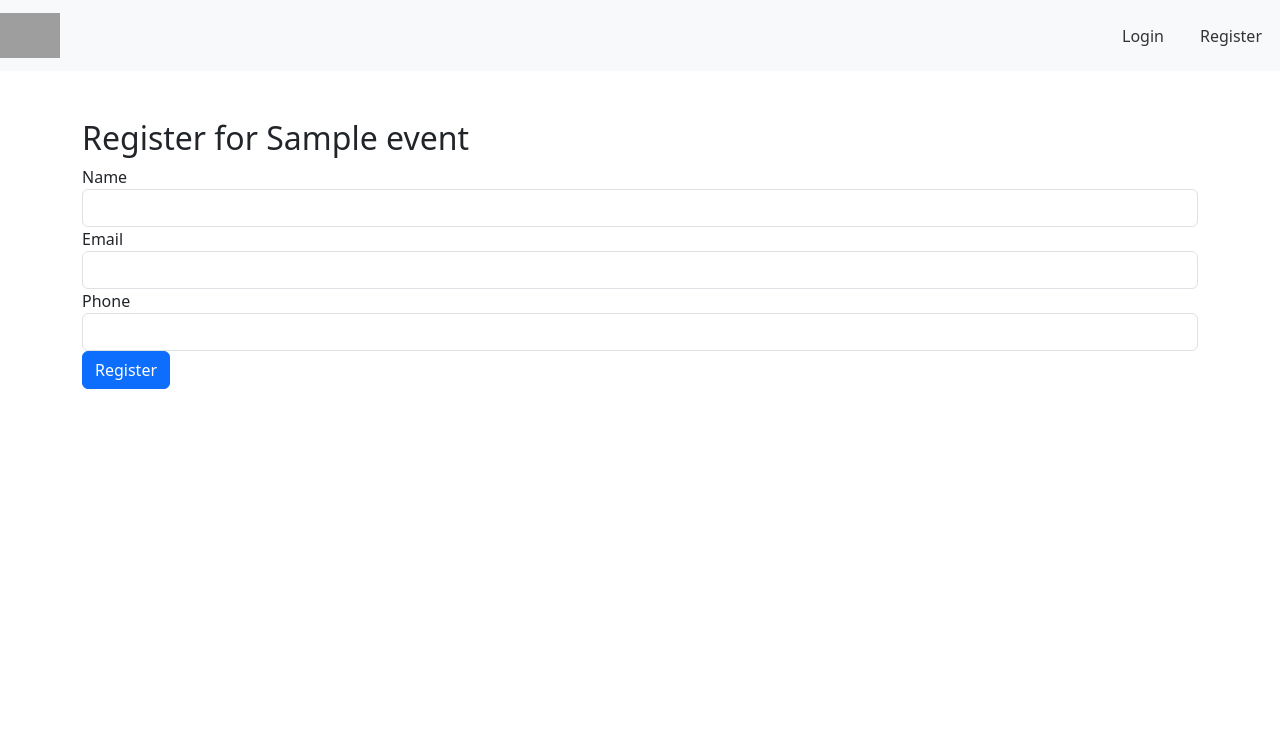
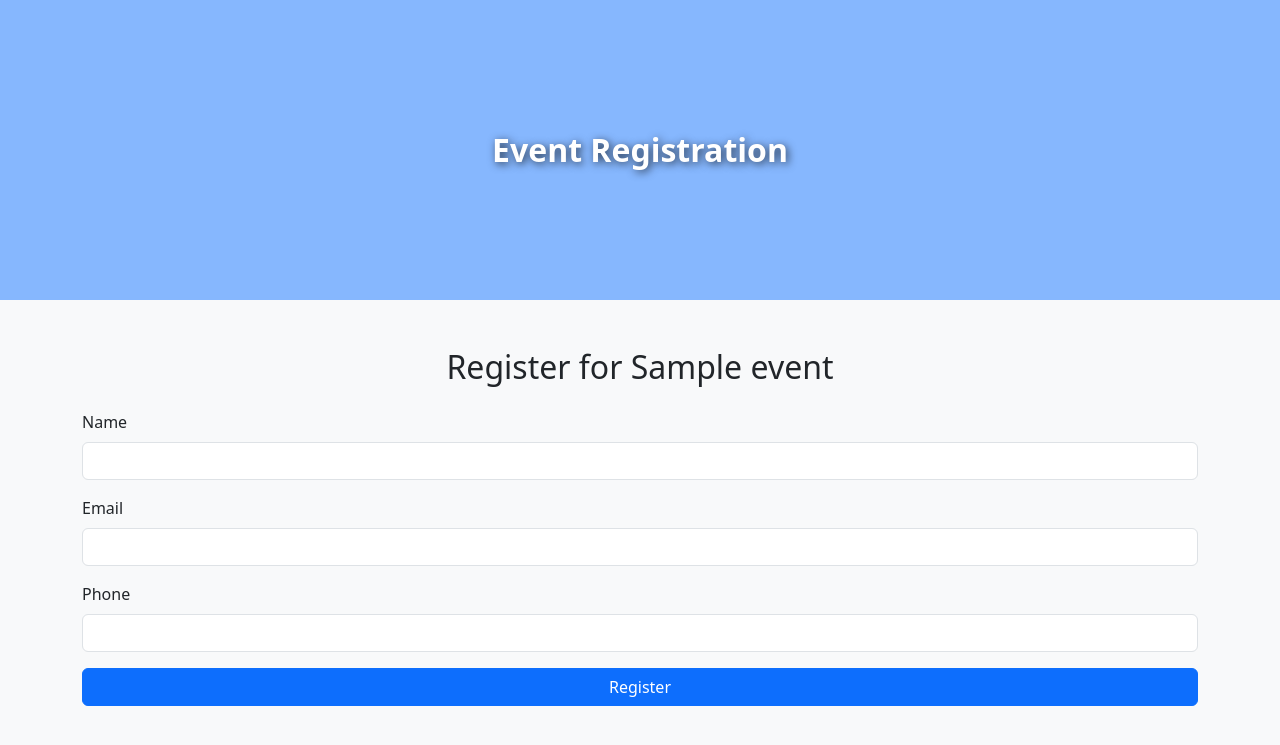
Before and after one commit to abdullahmamunn/mvc-architecture-oop-event-manage, a PHP site: page /events/1/register in a window 1280 px wide. Shown: the top 745 px of the page. Run offline with PHP 8.4, Linux system fonts and the light colour scheme; tables that the repository leaves empty hold one stand-in row (values such as "Sample post"); data that the repository does not hold is empty; some libraries are stand-ins or nearby versions; grey boxes are pictures that could not be loaded.

```diff
--- a/app/Controllers/AttendeeController.php
+++ b/app/Controllers/AttendeeController.php
@@ -83,7 +83,7 @@ class AttendeeController
 
           if ($attendee->registerAttendee($data)) {
             header('Content-Type: application/json');
-          echo json_encode(['success' => true]);
+            echo json_encode(['success' => true, 'name' => $data['name']]);
             return;
           } else {
             header('Content-Type: application/json');
--- a/app/Core/bootstrap.php
+++ b/app/Core/bootstrap.php
@@ -1,5 +1,13 @@
 <?php
+
+use Dotenv\Dotenv;
+
 // Start the session globally if it's not started
 if (session_status() === PHP_SESSION_NONE) {
     session_start();
 }
+
+
+
+$dotenv = Dotenv::createImmutable(__DIR__ . '/../../');
+$dotenv->load();
--- a/app/Models/Event.php
+++ b/app/Models/Event.php
@@ -108,4 +108,24 @@ class Event extends BaseModel
         return $stmt->fetchColumn();
     }
 
+    public function getEventAttendees($eventId)
+    {
+        $query = "SELECT e.name AS event_name,
+                         e.id, e.description, e.date, e.time, e.location, e.max_capacity,
+                         a.name AS attendee_name, a.email, a.phone, a.registered_at,
+                         u.name AS organizer_name
+                  FROM events e
+                  LEFT JOIN attendees a ON a.event_id = e.id
+                  JOIN users u ON e.user_id = u.id
+                  WHERE e.id = :event_id"; // Ensure to use e.id for the event filter
+
+        $stmt = $this->db->getConnection()->prepare($query);
+        $stmt->bindParam(':event_id', $eventId, \PDO::PARAM_INT);
+        $stmt->execute();
+
+        return $stmt->fetchAll(\PDO::FETCH_ASSOC);
+    }
+
+
+
 }
--- a/app/Views/attendees/register.php
+++ b/app/Views/attendees/register.php
@@ -1,80 +1,134 @@
-<?php
-
-use App\Core\Auth; ?>
 <!DOCTYPE html>
 <html lang="en">
 
 <head>
   <meta charset="UTF-8">
-    <meta name="viewport" content="width=device-width, initial-scale=1.0">
-    <title>Register for Event</title>
-    <link rel="stylesheet" href="https://cdn.jsdelivr.net/npm/bootstrap@5.3.0/dist/css/bootstrap.min.css">
-    <script src="https://code.jquery.com/jquery-3.6.0.min.js"></script>
+  <meta name="viewport" content="width=device-width, initial-scale=1">
+  <title>Event Registration</title>
+  <link href="https://cdn.jsdelivr.net/npm/bootstrap@5.3.2/dist/css/bootstrap.min.css" rel="stylesheet">
+  <style>
+    body {
+      background-color: #f8f9fa;
+    }
 
+    .event-banner {
+      background-color: #86b7fe;
+      background-size: cover;
+      height: 300px;
+      display: flex;
+      align-items: center;
+      justify-content: center;
+      color: white;
+      font-size: 2rem;
+      font-weight: bold;
+      text-shadow: 2px 2px 8px rgba(0, 0, 0, 0.7);
+    }
+  </style>
 </head>
 
 <body>
-<?php include __DIR__ . '/../templates/header.php';  ?>
-    <div class="container mt-5">
-        <div id="registrationForm">
-            <h2>Register for <?= htmlspecialchars($eventDetails['name']); ?></h2>
-            <?php if (!empty($error)): ?>
-                <div class="alert alert-danger"><?= htmlspecialchars($error); ?></div>
-            <?php endif; ?>
-
-            <form id="eventRegistrationForm">
-                <input type="hidden" id="event_id" name="event_id" value="<?= $eventId; ?>">
-                <div class="form-group">
-                    <label for="name">Name</label>
-                    <input type="text" id="name" name="name" class="form-control">
+  <!-- Event Banner -->
+  <div class="event-banner text-center">
+    Event Registration
   </div>
 
-                <div class="form-group">
-                    <label for="email">Email</label>
-                    <input type="email" id="email" name="email" class="form-control">
+  <!-- Registration Form -->
+  <div class="container mt-5">
+    <h2 class="text-center mb-4">Register for <?= htmlspecialchars($eventDetails['name']); ?></h2>
+    <div class="alert alert-danger" id="generalError" style="display: none;"></div>
+    <form id="registrationForm">
+      <input type="hidden" name="event_id" value="<?= $eventId ?>">
+
+      <div class="mb-3">
+        <label for="name" class="form-label">Name</label>
+        <input type="text" class="form-control" id="name" name="name">
+        <div class="invalid-feedback" id="nameError"></div>
       </div>
 
-                <div class="form-group">
-                    <label for="phone">Phone</label>
-                    <input type="text" id="phone" name="phone" class="form-control">
+      <div class="mb-3">
+        <label for="email" class="form-label">Email</label>
+        <input type="email" class="form-control" id="email" name="email">
+        <div class="invalid-feedback" id="emailError"></div>
       </div>
 
-                <button type="submit" class="btn btn-primary">Register</button>
-            </form>
-            <div id="registrationMessage" style="margin-top: 10px;"></div>
-
+      <div class="mb-3">
+        <label for="phone" class="form-label">Phone</label>
+        <input type="text" class="form-control" id="phone" name="phone">
+        <div class="invalid-feedback" id="phoneError"></div>
       </div>
 
+      <button type="submit" class="btn btn-primary w-100">Register</button>
+    </form>
   </div>
+
+  <!-- Success Modal -->
+  <div class="modal fade" id="successModal" tabindex="-1" aria-labelledby="successModalLabel" aria-hidden="true">
+    <div class="modal-dialog">
+      <div class="modal-content">
+        <div class="modal-header">
+          <h5 class="modal-title" id="successModalLabel">Congratulations</h5>
+          <button type="button" class="btn-close" data-bs-dismiss="modal" aria-label="Close"></button>
+        </div>
+        <div class="modal-body">
+          <p id="successMessage"></p>
+        </div>
+        <div class="modal-footer">
+          <button type="button" class="btn btn-secondary" data-bs-dismiss="modal">Close</button>
+        </div>
+      </div>
+    </div>
+  </div>
+
+  <script src="https://cdn.jsdelivr.net/npm/bootstrap@5.3.2/dist/js/bootstrap.bundle.min.js"></script>
+  <script src="https://code.jquery.com/jquery-3.6.0.min.js"></script>
+
   <script>
     $(document).ready(function() {
-            $('#eventRegistrationForm').on('submit', function(e) {
-                e.preventDefault(); // Prevent the default form submission
+      $("#registrationForm").submit(function(event) {
+        event.preventDefault(); // Prevent the default form submission
 
-                const formData = $(this).serialize(); // Serialize form data
-                const messageDiv = $('#registrationMessage');
+        var formData = $(this).serialize(); // Get form data
 
+        // Clear any previous error messages
+        $(".invalid-feedback").text("").hide();
+        $(".form-control").removeClass('is-invalid');
+        $("#generalError").text("").hide(); // Clear general error message
+
+        // Send AJAX request
         $.ajax({
-                    url: '/attendees/store', // Backend route for storing attendees
+          url: '/attendees/store', // PHP script that processes the form
           type: 'POST',
           data: formData,
-                    dataType: 'json', // Expect JSON response
           success: function(response) {
             if (response.success) {
-                            messageDiv.html('<div class="alert alert-success">Registration successful!</div>');
-                            $('#eventRegistrationForm')[0].reset(); // Reset the form
+              // If registration is successful, show success message in the modal
+              $('#successMessage').text("Congratulations " + response.name + ", you have successfully registered for this event!");
+              $('#successModal').modal('show');
+              $('#registrationForm')[0].reset(); // Optionally reset the form
             } else {
-
-                            let errors = '<div class="alert alert-danger"><ul>';
-                            response.errors.forEach(error => {
-                                errors += `<li>${error}</li>`;
+              // If there are errors, display them in the form
+              if (response.errors) {
+                response.errors.forEach(function(error) {
+                  // Try to match error with form field
+                  if (error.includes('name')) {
+                    $('#nameError').text(error).show();
+                    $('#name').addClass('is-invalid');
+                  } else if (error.includes('email')) {
+                    $('#emailError').text(error).show();
+                    $('#email').addClass('is-invalid');
+                  } else if (error.includes('phone')) {
+                    $('#phoneError').text(error).show();
+                    $('#phone').addClass('is-invalid');
+                  } else {
+                    // If the error is a general message (like "The event is fully booked!"), display it
+                    $("#generalError").text(error).show();
+                  }
                 });
-                            errors += '</ul></div>';
-                            messageDiv.html(errors);
+              }
             }
           },
-                    error: function() {
-                        messageDiv.html('<div class="alert alert-danger">An error occurred. Please try again.</div>');
+          error: function(xhr, status, error) {
+            alert("An error occurred. Please try again.");
           }
         });
       });
--- a/app/Views/home.php
+++ b/app/Views/home.php
@@ -44,7 +44,9 @@
                             <td><?= htmlspecialchars($event['location']); ?></td>
                             <td><?= htmlspecialchars($event['max_capacity']); ?></td>
                             <td>
-                                <a href="/events/<?= $event['id']; ?>" class="btn btn-sm btn-primary">View</a>
+                                <a href="/event/details/<?= $event['id']; ?>" class="btn btn-sm btn-primary">View</a>
+                                <!-- <a href="/event/details" class="btn btn-sm btn-primary">View</a> -->
+
                                 <?php if ($attendee->countAttendees($event['id']) >= $event['max_capacity']): ?>
                                     <a href="#" class="btn btn-sm btn-danger" disabled>Slots out</a>
                                 <?php else: ?>
--- a/app/Views/reports/partials/content.php
+++ b/app/Views/reports/partials/content.php
@@ -22,10 +22,7 @@
                 <input type="text" class="form-control" name="location" placeholder="Filter by location" value="<?= $_GET['location'] ?? '' ?>">
 
               </div>
-              <div class="col-md-2">
-                <input type="text" class="form-control" name="organizer" placeholder="Filter by organizer" value="<?= $_GET['organizer'] ?? '' ?>">
 
-              </div>
               <div class="col-md-2">
                 <label>
                   Upcoming Events:
--- a/app/Views/templates/header.php
+++ b/app/Views/templates/header.php
@@ -101,27 +101,36 @@ use App\Core\Auth; ?>
     <nav class="navbar navbar-expand-lg navbar-light bg-light">
         <a class="navbar-brand" href="/">
             <img src="https://img.favpng.com/4/14/11/event-management-logo-business-png-favpng-xt7ZWenbTPUpDV2XqZXbyesRt.jpg" width="60" alt="">
+            Event Home
         </a>
         <div class="collapse navbar-collapse">
+
             <ul class="navbar-nav ms-auto">
                 <?php if (Auth::isLoggedIn()): ?>
                     <li class="nav-item">
                         <a class="nav-link" href="/dashboard">Dashboard</a>
                     </li>
                     <li class="nav-item dropdown">
-                        <button class="dropdown-toggle-btn" onclick="toggleDropdown()"><?php $user = Auth::getUser(); echo ucfirst($user['name']); ?></button>
+                        <button class="dropdown-toggle-btn" onclick="toggleDropdown()"><?php $user = Auth::getUser();
+                                                                                        echo ucfirst($user['name']); ?></button>
                         <ul class="dropdown-menu">
                             <li><a href="/logout">Logout</a></li>
                         </ul>
                     </li>
                 <?php else: ?>
+                    <form class="form-inline">
+                        <input class="form-control" type="search" placeholder="Search" aria-label="Search">
+                        <!-- <button class="btn btn-outline-success" type="submit">Search</button> -->
+                    </form>
                     <li class="nav-item">
                         <a class="nav-link" href="/login">Login</a>
                     </li>
                     <li class="nav-item">
                         <a class="nav-link" href="/register">Register</a>
                     </li>
-                <?php endif; ?>
             </ul>
+
+        <?php endif; ?>
+
         </div>
     </nav>
--- a/app/Views/templates/sidebar.php
+++ b/app/Views/templates/sidebar.php
@@ -20,11 +20,11 @@
                     <i class="bi bi-file-earmark-text"></i> Event Reports
                 </a>
             </li>
-            <li class="nav-item">
+            <!-- <li class="nav-item">
                 <a class="nav-link" href="/profile">
                     <i class="bi bi-person"></i> Profile
                 </a>
-            </li>
+            </li> -->
             <li class="nav-item">
                 <a class="nav-link text-danger" href="/logout">
                     <i class="bi bi-box-arrow-right"></i> Logout
--- a/public/index.php
+++ b/public/index.php
@@ -26,6 +26,7 @@ $router->post('/register', [UserController::class, 'register']);
 
 
 $router->get('/events/{id}/register', [AttendeeController::class, 'registerForm']);
+$router->get('/event/details/{id}', [HomePageController::class, 'eventDetails']);
 $router->post('/attendees/store', [AttendeeController::class, 'register']);
 
 
```
Also changed, not shown: app/Controllers/HomePageController.php (+12 -0 lines), app/Views/attendees/oldregister.php (added, +86 -0 lines), app/Views/events/details.php (added, +110 -0 lines), public/img/event.jpg (added). Lines whose indentation alone changed are shown as unchanged.
